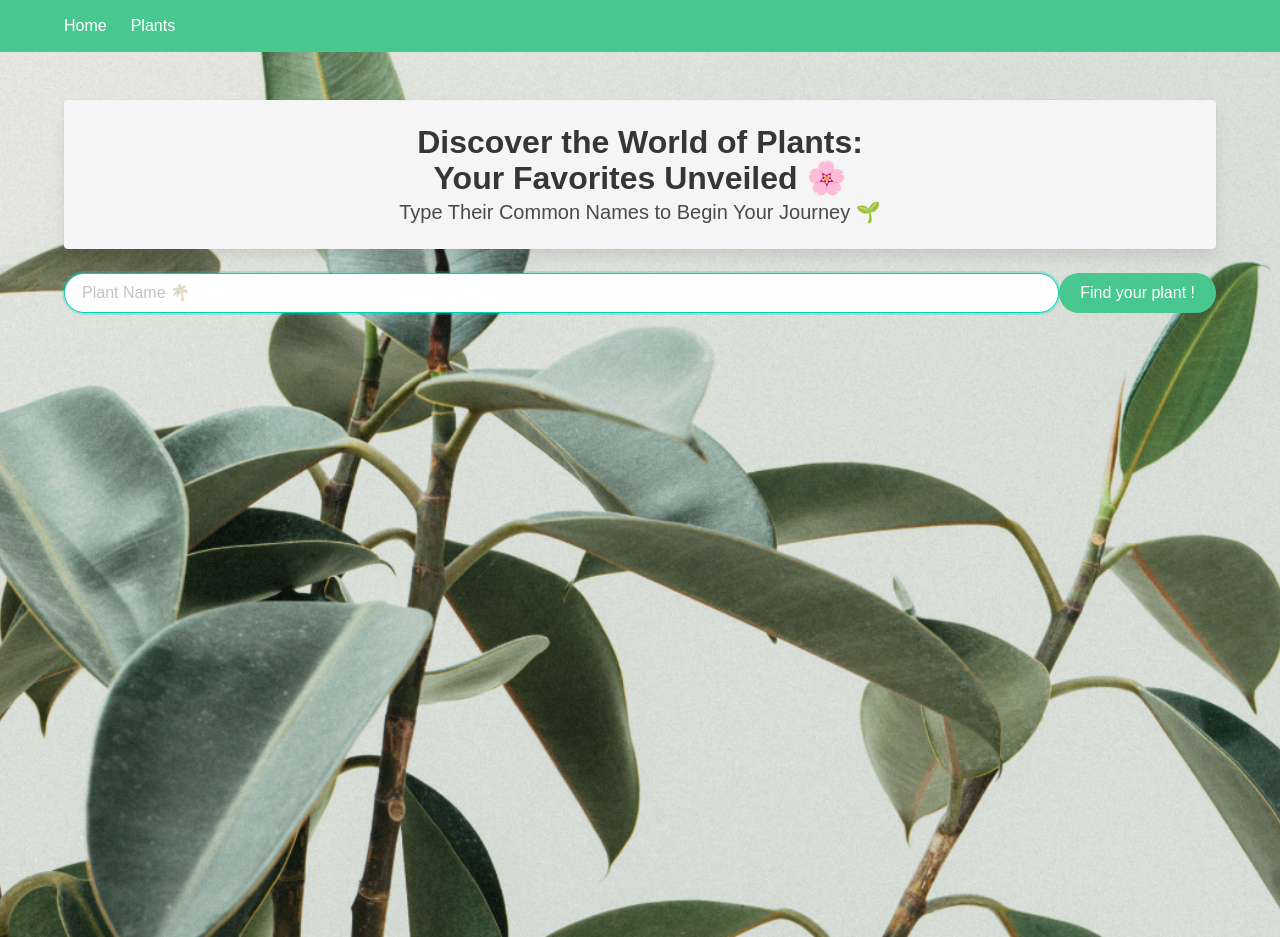
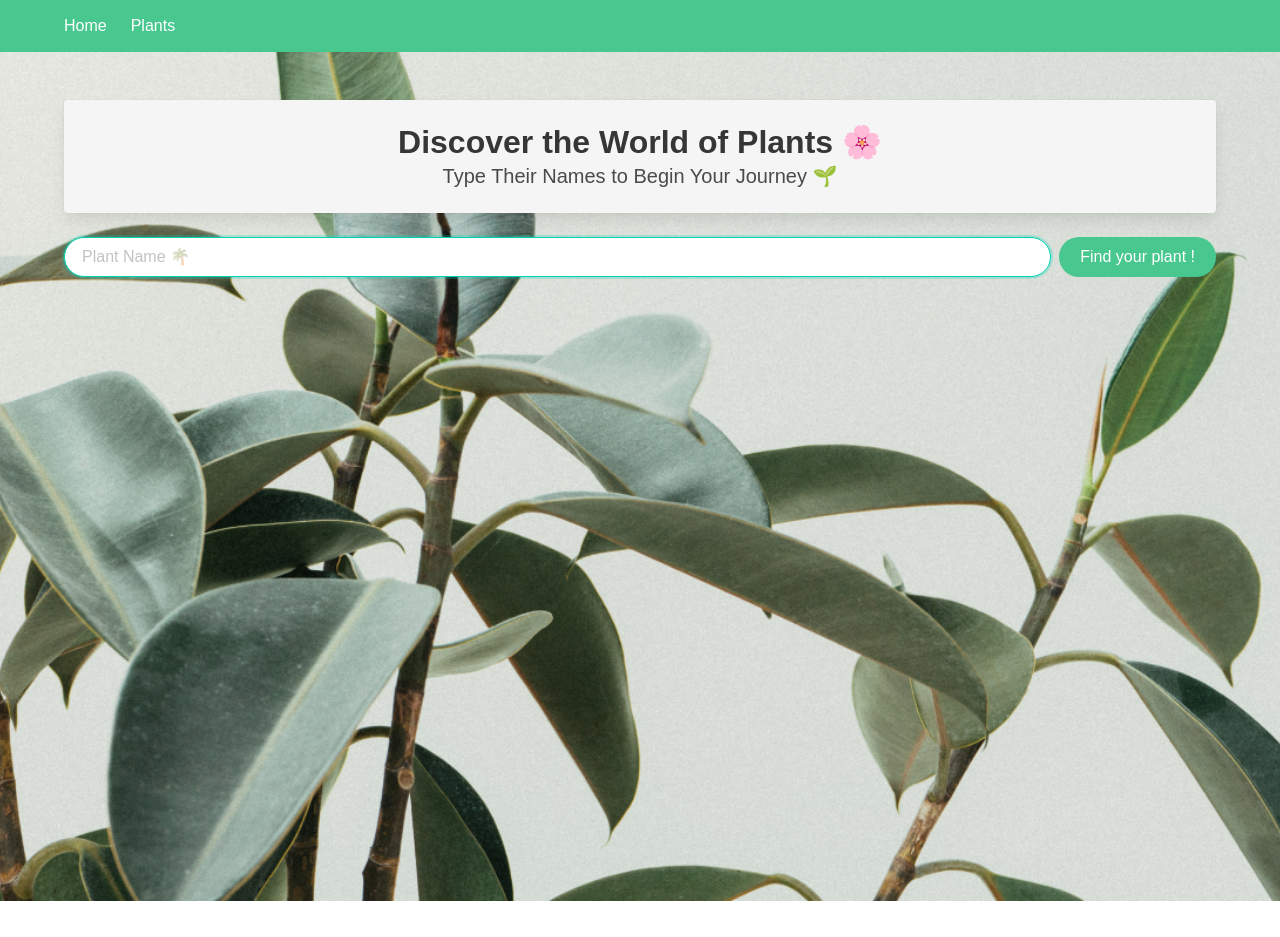
Before and after one commit to MarineCrou/plant-api, a React (Vite) app: page / in a window 1280 px wide. After the commit the page ends 901 px from the top, so only its background shows below. Built offline with nearby package versions, Linux system fonts and the light colour scheme; a web font is replaced by a local one.

Commit message:
updated css bulma for plant card on home page

```diff
--- a/src/components/Home.tsx
+++ b/src/components/Home.tsx
@@ -34,24 +34,21 @@ function Home() {
   return (
     <>
       {/*add a HERO (bulma) for full width of the page */}
-      <section className="hero is-half-height-with-navbar">
+      <section className="hero is-half-height-with-navbar mt-7 pt-7">
         <div className="hero-body has-text-centered pb-1">
           <div className="container">
             <div className="card py-5 has-background-light">
-              <p className="title">
-                Discover the World of Plants: <br />
-                Your Favorites Unveiled 🌸
-              </p>
+              <p className="title">Discover the World of Plants 🌸</p>
               <p className="subtitle">
-                Type Their Common Names to Begin Your Journey 🌱
+                Type Their Names to Begin Your Journey 🌱
               </p>
               {/* Create an Input for a Seach Bar to look for plant (should be common
         name (or scientific) name) */}
             </div>
             <br />
-            <div className="level-item">
+            <div className="level-item ">
               <input
-                className="input is-primary is-rounded is-focused"
+                className="input is-primary is-rounded is-focused mr-2"
                 placeholder="Plant Name 🌴"
                 type="text"
                 value={searchPlant}
@@ -71,10 +68,9 @@ function Home() {
         </div>
       </section>
       {/*Add a plant card, where the looked-up plant will be featured */}
-      <section className="section">
-        <div className="columns is-multiline is-mobile is-centered">
-          <div className="column is-half">
-            <div className="column">
+      <section className="section ">
+        <div className="columns is-mobile is-centered is-two-third-tablet">
+          <div className="column is-one-third">
             {plant && (
               <PlantHomePage
                 key={plant.id}
@@ -86,7 +82,6 @@ function Home() {
             )}
           </div>
         </div>
-        </div>
       </section>
     </>
   );
--- a/src/components/PlantHomePage.tsx
+++ b/src/components/PlantHomePage.tsx
@@ -10,7 +10,7 @@ import { Link } from "react-router-dom";
 
 function PlantHomePage({ commonName, img, scientificName, family }: any) {
   return (
-    <div className="column is-half-desktop is-two-third-tablet is-mobile">
+    <div className="column ">
       <Link to="/">
         <div className="card">
           <div className="card-header has-background-success has-text-centered">
```
Lines whose indentation alone changed are shown as unchanged.
